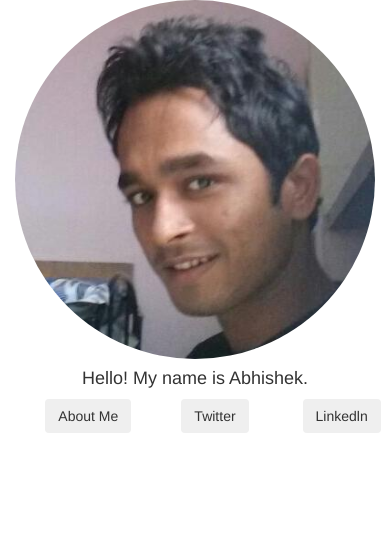
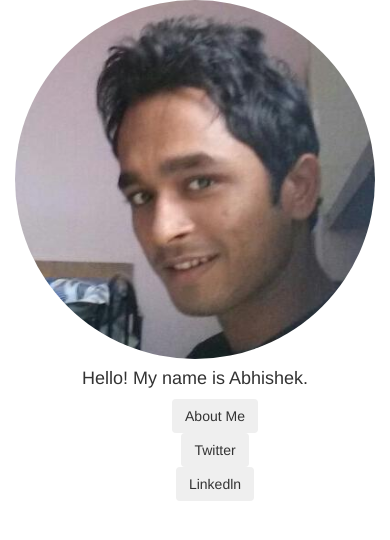
Before and after one commit to ujjain1992/ujjain1992.github.io, a plain HTML site: page myhomepage.html in a window 390 px wide. Drawn offline with nearby package versions, Linux system fonts and the light colour scheme.

Commit message:
Update myhomepage.html

```diff
--- a/myhomepage.html
+++ b/myhomepage.html
@@ -10,9 +10,9 @@
 <h4 class="text-center">Hello! My name is Abhishek.</h4>
 <ul class="text-center">
   <div class="row">
-   <div class="col-xs-4"><button class="btn">About Me</button> </div>
-   <div class="col-xs-4"><button class="btn">Twitter</button></div>
-   <div class="col-xs-4"><button class="btn">Linkedln</button></div>
+   <div class="col-md-4"><button class="btn">About Me</button> </div>
+   <div class="col-md-4"><button class="btn">Twitter</button></div>
+   <div class="col-md-4"><button class="btn">Linkedln</button></div>
    </div>
 <ul>
 
```
